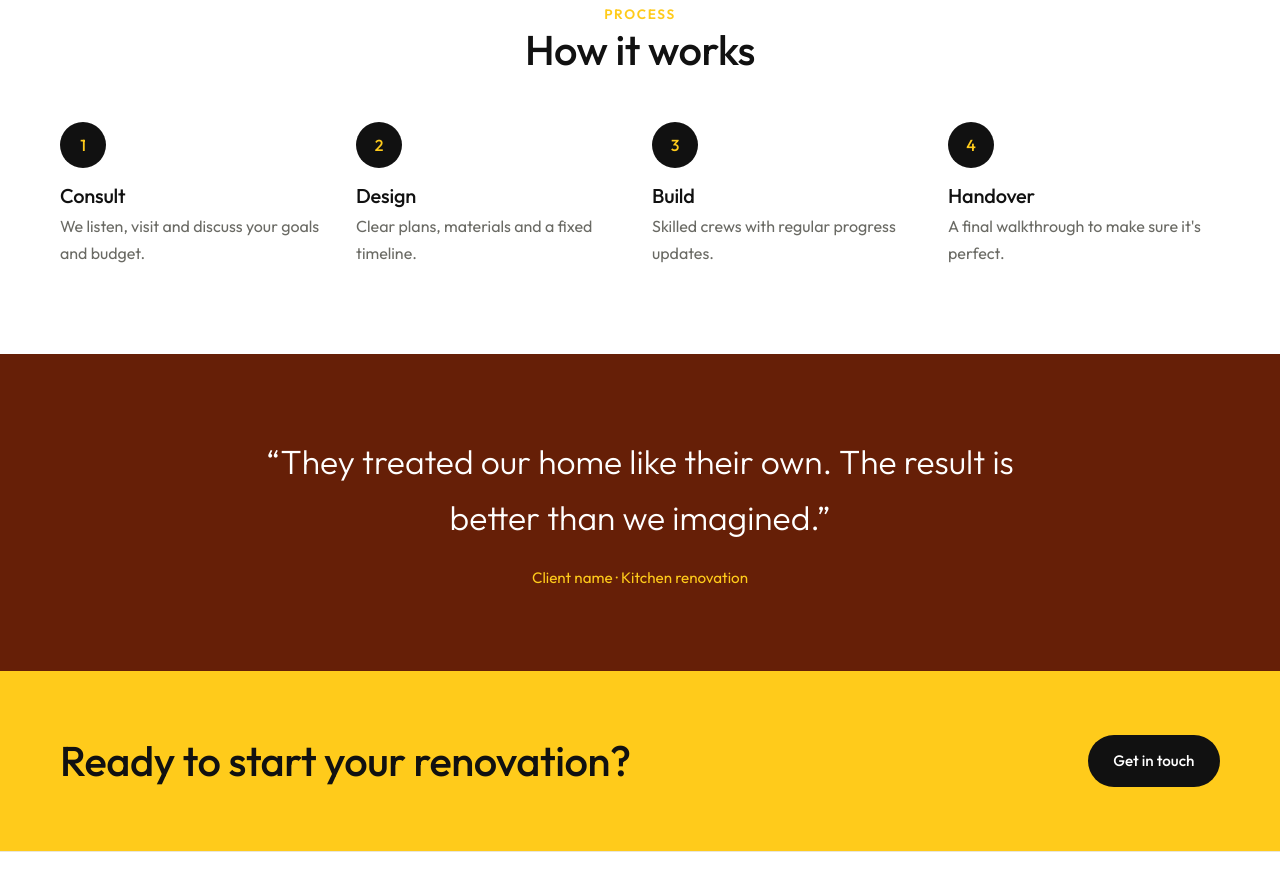
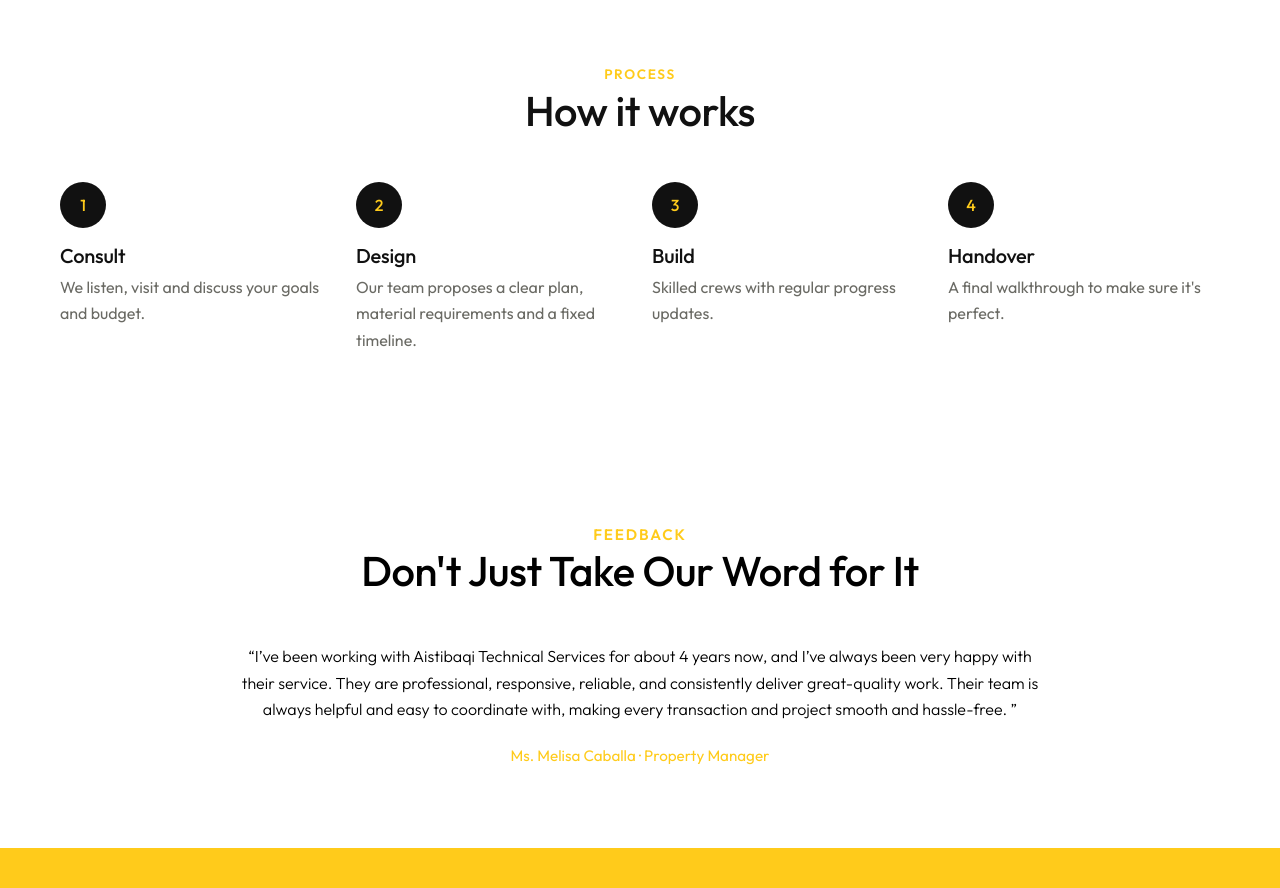
Before and after one commit to tehmina-khan/Production, a plain HTML site: page index.html in a window 1280 px wide. Shown: the part 3652-4540 px from the top of the page. Drawn offline with Linux system fonts and the light colour scheme.

Commit message:
Landing-page-patching

```diff
--- a/css/style.css
+++ b/css/style.css
@@ -176,8 +176,8 @@ p{color:var(--muted)}
 .step h3{margin-bottom:.4rem}
 
 /* Quote */
-.quote-band{background:var(--accent);color:#fff;padding:5rem 0;text-align:center}
-.quote-band p{color:#fff;font-size:clamp(1.4rem,3vw,2.1rem);font-weight:300;max-width:800px;margin:0 auto 1.2rem}
+.quote-band{color:#000000;padding:5rem 0;text-align:center}
+.quote-band p{color:#000000;font-size:clamp(.4rem,3vw,1rem);font-weight:300;max-width:800px;margin:0 auto 1.2rem}
 .quote-band span{color:var(--yellow);font-size:.95rem}
 
 /* CTA */
--- a/index.html
+++ b/index.html
@@ -203,7 +203,10 @@
   <!-- CLIENT LOGOS -->
   <section class="clients-section">
     <div class="container">
-      <h2 class="clients-title reveal">Our Clients</h2>
+      <div class="section-head reveal">
+        <span class="eyebrow">B2B</span>
+        <h2>Our Clients</h2>
+      </div>
     </div>
     <div class="logo-marquee" aria-label="Our Clients">
       <div class="logo-track">
@@ -266,7 +269,7 @@
       </div>
       <div class="steps">
         <div class="step reveal"><b>1</b><h3>Consult</h3><p>We listen, visit and discuss your goals and budget.</p></div>
-        <div class="step reveal" style="--d:.1s"><b>2</b><h3>Design</h3><p>Clear plans, materials and a fixed timeline.</p></div>
+        <div class="step reveal" style="--d:.1s"><b>2</b><h3>Design</h3><p>Our team proposes a clear plan, material requirements and a fixed timeline.</p></div>
         <div class="step reveal" style="--d:.2s"><b>3</b><h3>Build</h3><p>Skilled crews with regular progress updates.</p></div>
         <div class="step reveal" style="--d:.3s"><b>4</b><h3>Handover</h3><p>A final walkthrough to make sure it's perfect.</p></div>
       </div>
@@ -275,9 +278,13 @@
 
   <!-- QUOTE -->
   <section class="quote-band">
+    <div class="section-head reveal">
+        <span class="eyebrow">Feedback</span>
+        <h2>Don't Just Take Our Word for It</h2>
+      </div>
     <div class="container reveal">
-      <p>“They treated our home like their own. The result is better than we imagined.”</p>
-      <span>Client name · Kitchen renovation</span>
+      <p>“I’ve been working with Aistibaqi Technical Services for about 4 years now, and I’ve always been very happy with their service. They are professional, responsive, reliable, and consistently deliver great-quality work. Their team is always helpful and easy to coordinate with, making every transaction and project smooth and hassle-free.   ”</p>
+      <span>Ms. Melisa Caballa · Property Manager</span>
     </div>
   </section>
 
```
